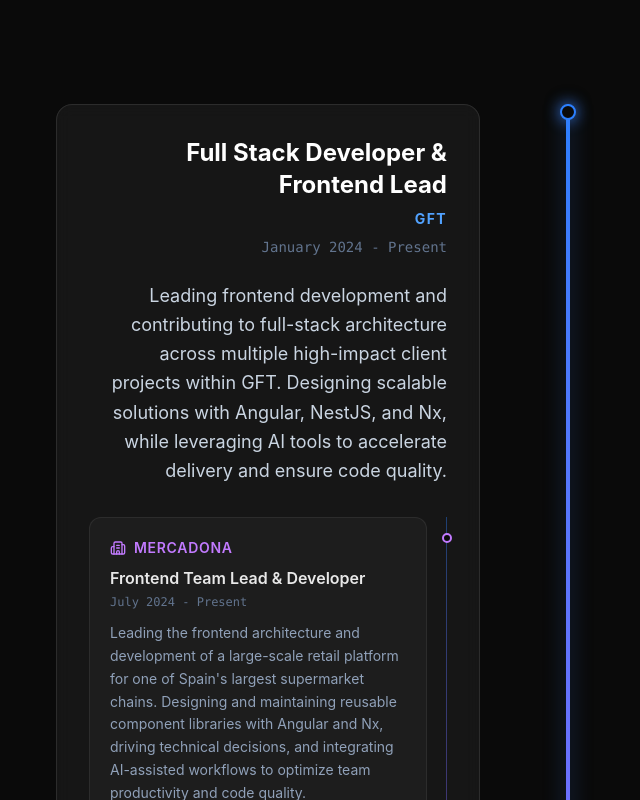
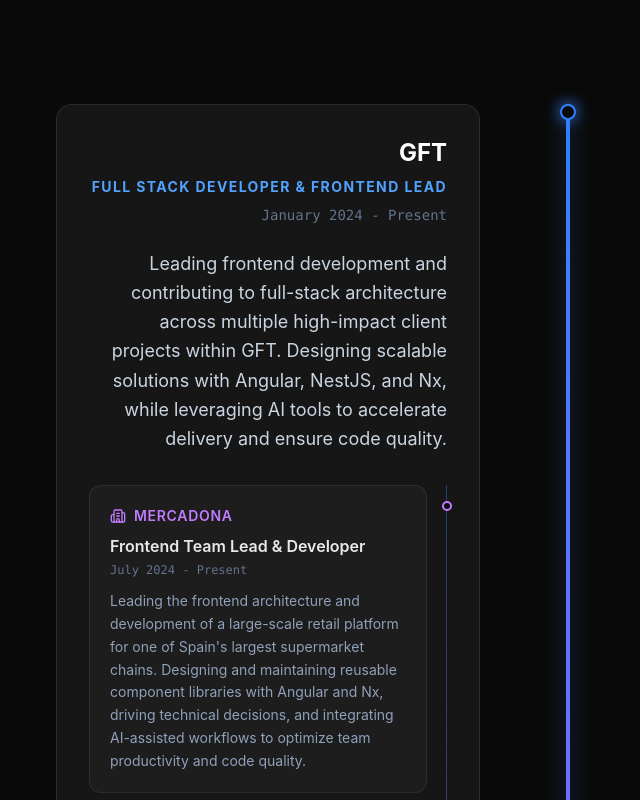
Before and after one commit to miguelmoya1/miguelmoya1, a React (Vite) app: page / in a window 1280 px wide. Shown: the part 3620-4420 px from the top of the page, without its empty margins (72-712 px from the left). Built offline with nearby package versions, Linux system fonts and the light colour scheme.

Commit message:
feat: add company names to experience data and update job card display order

```diff
--- a/src/components/Experience.tsx
+++ b/src/components/Experience.tsx
@@ -29,24 +29,29 @@
   const jobs = [
     {
       key: "gft",
+      companyName: "GFT",
       tags: ["TypeScript", "Angular", "NestJS", "Nx", "Jest", "Cypress", "Google Cloud", "Firebase", "GitHub Actions", "CI/CD"],
       hasAI: true,
     },
     {
       key: "nax",
+      companyName: "NAX",
       tags: ["TypeScript", "Angular", "NestJS", "Nx", "Jest", "Cypress", "Capacitor", "Google Cloud", "Firebase", "GCP", "GitHub Actions", "CI/CD", "Docker"],
       hasAI: true,
     },
     {
       key: "gestores",
+      companyName: "Gestores 1880",
       tags: ["TypeScript", "Angular", "Nx", "Jest", "Cypress", "Jenkins", "GitHub Actions", "CI/CD", "Docker"],
     },
     {
       key: "ourside",
+      companyName: "Ourside",
       tags: ["TypeScript", "React", "React Native", "Next.JS", "AWS", "S3", "EC2", "Lambda"],
     },
     {
       key: "conwork",
+      companyName: "Conwork",
       tags: ["TypeScript", "Angular", "AWS", "S3", "EC2"],
     },
   ];
@@ -99,10 +104,10 @@
                   >
                     <div className="bg-white/5 backdrop-blur-sm border border-white/10 p-8 rounded-2xl hover:bg-white/10 transition-colors duration-300">
                       <h3 className="text-2xl font-bold text-white mb-2">
-                        {jobData.role}
+                        {job.companyName}
                       </h3>
                       <p className="text-blue-400 font-bold mb-2 uppercase tracking-widest text-sm">
-                        {job.key.toUpperCase()}
+                        {jobData.role}
                       </p>
                       <p className="text-slate-500 text-sm mb-6 font-mono">
                         {jobData.date}
```
